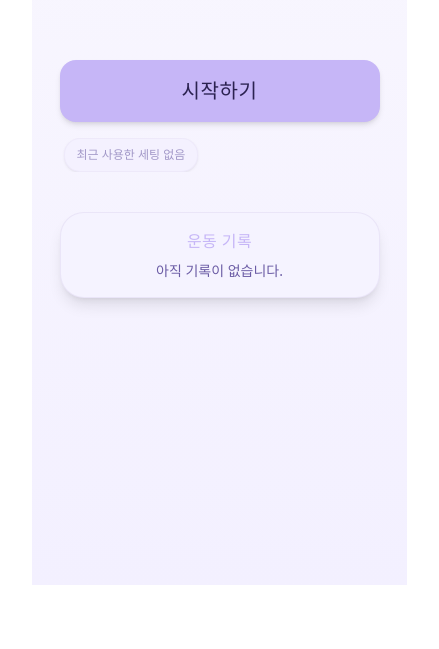
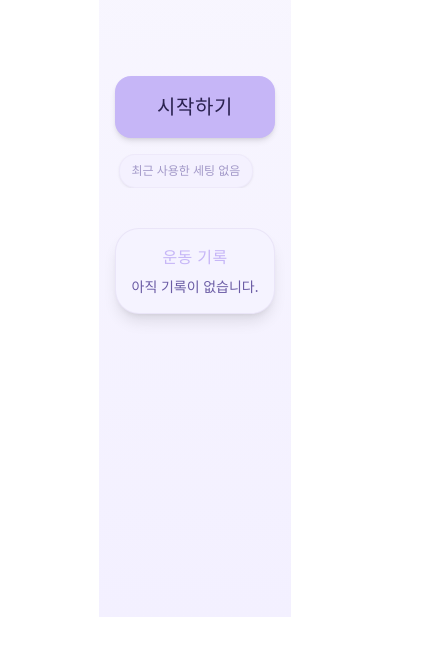
Before and after one commit to ilwonyoon/interval-timer-app, a React (Vite) app: page / in a window 390 px wide. Shown: the part 259-908 px from the top of the page, 439 px wide, since content can reach past the window. Before the commit the page ends 876 px from the top, so only its background shows below. Built offline with nearby package versions, Linux system fonts and the light colour scheme.

Commit message:
feat: 반응형 레이아웃 및 휴식 타이머 그레이스케일 UI 개선

```diff
--- a/src/App.tsx
+++ b/src/App.tsx
@@ -174,9 +174,28 @@ function App() {
     setIsRunning(true);
   };
 
+  // 홈에서 기록 compact 표시
+  const renderRecords = () => (
+    <div className="w-full max-w-md bg-surface rounded-3xl shadow-lg p-4 mt-6 border border-outline/30 mx-auto">
+      <div className="font-bold text-primary mb-2 tracking-wide text-base">운동 기록</div>
+      {records.length === 0 ? (
+        <div className="text-onSurfaceVariant text-sm">아직 기록이 없습니다.</div>
+      ) : (
+        <ul className="space-y-2">
+          {records.map((r, i) => (
+            <li key={i} className="flex justify-between text-sm text-onSurfaceVariant border-b last:border-b-0 border-outline/20 pb-1">
+              <span>{r.date}</span>
+              <span className="font-medium">{r.sets}세트/{r.work}s/{r.rest}s</span>
+            </li>
+          ))}
+        </ul>
+      )}
+    </div>
+  );
+
   // 홈에서 사용한 세팅 H-scroll 표시
   const renderSettings = () => (
-    <div className="w-full max-w-xs mt-2 mb-4 overflow-x-auto">
+    <div className="w-full max-w-md mt-2 mb-4 overflow-x-auto mx-auto">
       <div className="flex gap-2 w-max px-1">
         {settings.length === 0 ? (
           <div className="flex flex-col items-center justify-center min-w-[90px] px-3 py-2 rounded-2xl bg-surfaceVariant border border-outline/30 shadow text-onSurfaceVariant font-semibold text-xs opacity-60 select-none">
@@ -203,40 +222,26 @@ function App() {
   // 세팅화면 Back 버튼
   const handleSetupBack = () => setScreen('home');
 
-  // 홈에서 기록 compact 표시
-  const renderRecords = () => (
-    <div className="w-full max-w-xs bg-surface rounded-3xl shadow-lg p-4 mt-6 border border-outline/30">
-      <div className="font-bold text-primary mb-2 tracking-wide text-base">운동 기록</div>
-      {records.length === 0 ? (
-        <div className="text-onSurfaceVariant text-sm">아직 기록이 없습니다.</div>
-      ) : (
-        <ul className="space-y-2">
-          {records.map((r, i) => (
-            <li key={i} className="flex justify-between text-sm text-onSurfaceVariant border-b last:border-b-0 border-outline/20 pb-1">
-              <span>{r.date}</span>
-              <span className="font-medium">{r.sets}세트/{r.work}s/{r.rest}s</span>
-            </li>
-          ))}
-        </ul>
-      )}
-    </div>
-  );
-
   // 원형 타이머 컴포넌트
-  function CircularTimer({ percent, timeLabel, subLabel }: { percent: number, timeLabel: string, subLabel?: string }) {
-    const size = 260;
+  function CircularTimer({ percent, timeLabel, subLabel, isRest }: { percent: number, timeLabel: string, subLabel?: string, isRest?: boolean }) {
+    // 반응형: 최대 320px, 최소 200px
+    const size =  Math.max(200, Math.min(320, Math.floor(window.innerWidth * 0.7)));
     const stroke = 7;
     const radius = (size - stroke) / 2;
     const circumference = 2 * Math.PI * radius;
     const offset = circumference * (1 - percent);
+    // 색상 분기 (휴식: gray scale)
+    const progressColor = isRest ? '#A3A3A3' : '#9B8AFB'; // gray-400 or purple
+    const bgColor = isRest ? '#E5E7EB' : '#E3D8FF'; // gray-200 or purple-100
+    const textColor = isRest ? 'fill-gray-700' : 'fill-onPrimary';
     return (
-      <svg width={size} height={size} className="block mx-auto" style={{ transform: 'rotate(-90deg)' }}>
+      <svg width={size} height={size} className="block mx-auto w-full max-w-[320px] h-auto" style={{ transform: 'rotate(-90deg)' }}>
         <circle
           cx={size / 2}
           cy={size / 2}
           r={radius}
           fill="none"
-          stroke="#E3D8FF"
+          stroke={bgColor}
           strokeWidth={stroke}
         />
         <circle
@@ -244,7 +249,7 @@ function App() {
           cy={size / 2}
           r={radius}
           fill="none"
-          stroke="#9B8AFB"
+          stroke={progressColor}
           strokeWidth={stroke}
           strokeDasharray={circumference}
           strokeDashoffset={offset}
@@ -252,22 +257,25 @@ function App() {
           style={{ transition: 'stroke-dashoffset 0.3s cubic-bezier(0.4,0,0.2,1)' }}
         />
         <g style={{ transform: 'rotate(90deg)', transformOrigin: '50% 50%' }}>
-          <text x="50%" y="44%" textAnchor="middle" className="fill-onPrimary text-lg font-medium" dominantBaseline="middle">{subLabel}</text>
-          <text x="50%" y="56%" textAnchor="middle" className="fill-onPrimary text-5xl font-bold" dominantBaseline="middle">{timeLabel}</text>
+          <text x="50%" y="44%" textAnchor="middle" className={`${textColor} text-lg font-medium`} dominantBaseline="middle">{subLabel}</text>
+          <text x="50%" y="56%" textAnchor="middle" className={`${textColor} text-5xl font-bold`} dominantBaseline="middle">{timeLabel}</text>
         </g>
       </svg>
     );
   }
 
   return (
-    <div className="w-[375px] h-[812px] mx-auto flex flex-col items-center justify-center bg-gradient-to-b from-primary/10 to-surfaceVariant font-sans">
+    <div className={
+      `min-h-screen w-full flex flex-col items-center justify-center font-sans
+      ${screen === 'timer' && phase === 'rest' ? 'bg-gradient-to-b from-gray-100 to-gray-300' : 'bg-gradient-to-b from-primary/10 to-surfaceVariant'}
+      `
+    }>
       {screen === 'home' && (
-        <div className="flex flex-col items-center w-full">
+        <div className="flex flex-col items-center w-full max-w-md px-4 py-8 mx-auto">
           <button
             onClick={() => setScreen('setup')}
-            className="w-full max-w-xs py-4 rounded-2xl text-xl font-bold text-onPrimary bg-primary shadow-md hover:bg-primary/90 transition mb-2"
-            style={{letterSpacing: '0.03em'}}
-          >
+            className="w-full max-w-md py-4 rounded-2xl text-xl font-bold text-onPrimary bg-primary shadow-md hover:bg-primary/90 transition mb-2"
+            style={{letterSpacing: '0.03em'}}>
             시작하기
           </button>
           {renderSettings()}
@@ -275,13 +283,12 @@ function App() {
         </div>
       )}
       {screen === 'setup' && (
-        <div className="w-full max-w-xs flex flex-col items-center gap-8 relative bg-transparent shadow-none border-none p-0">
+        <div className="w-full max-w-xs flex flex-col items-center gap-8 relative bg-transparent shadow-none border-none p-0 px-4 py-8">
           {/* Back 버튼 */}
           <button
             onClick={handleSetupBack}
             className="absolute left-0 top-0 text-primary font-bold text-lg px-3 py-1 rounded-xl hover:bg-primary/10 transition z-10"
-            style={{letterSpacing: '0.02em', marginTop: '12px', marginLeft: '4px'}}
-          >
+            style={{letterSpacing: '0.02em', marginTop: '12px', marginLeft: '4px'}}>
             ← Back
           </button>
           <div className="w-full flex flex-col items-center pt-12">
@@ -321,39 +328,38 @@ function App() {
             <button
               onClick={handleStart}
               className="w-full py-3 rounded-2xl text-lg font-bold text-onPrimary bg-primary shadow-md hover:bg-primary/90 transition min-w-[88px] tracking-widest mt-8"
-              style={{letterSpacing: '0.03em'}}
-            >
+              style={{letterSpacing: '0.03em'}}>
               타이머 시작
             </button>
           </div>
         </div>
       )}
       {screen === 'timer' && (
-        <div className="w-full max-w-xs flex flex-col items-center relative bg-transparent shadow-none border-none p-0">
+        <div className="w-full max-w-xs flex flex-col items-center relative bg-transparent shadow-none border-none p-0 px-4 py-8">
           {/* Back 버튼 */}
           <button
             onClick={handleSetupBack}
-            className="absolute left-0 top-0 text-primary font-bold text-lg px-3 py-1 rounded-xl hover:bg-primary/10 transition z-10"
-            style={{letterSpacing: '0.02em', marginTop: '12px', marginLeft: '4px'}}
-          >
+            className={`absolute left-0 top-0 font-bold text-lg px-3 py-1 rounded-xl transition z-10 ${phase === 'rest' ? 'text-gray-700 hover:bg-gray-200' : 'text-primary hover:bg-primary/10'}`}
+            style={{letterSpacing: '0.02em', marginTop: '12px', marginLeft: '4px'}}>
             ← Back
           </button>
-          <div className="w-full flex flex-col items-center pt-16 pb-8">
+          <div className="w-full flex flex-col items-center pt-8 pb-8">
             <CircularTimer
               percent={progressPercent}
               timeLabel={formatTime(seconds)}
               subLabel={phase === 'work' ? `${workDuration}초` : `${restDuration}초`}
+              isRest={phase === 'rest'}
             />
             <div className="flex flex-col items-center mt-4">
-              <div className="text-sm text-onSurfaceVariant mb-1">Set {setCount} / {totalSets}</div>
-              <div className={`text-lg font-semibold mb-1 ${phase === 'work' ? 'text-tertiary' : 'text-primary'}`}>{phase === 'work' ? '운동' : '휴식'}</div>
+              <div className={`text-sm mb-1 ${phase === 'rest' ? 'text-gray-700' : 'text-onSurfaceVariant'}`}>Set {setCount} / {totalSets}</div>
+              <div className={`text-lg font-semibold mb-1 ${phase === 'rest' ? 'text-gray-700' : (phase === 'work' ? 'text-tertiary' : 'text-primary')}`}>{phase === 'work' ? '운동' : '휴식'}</div>
             </div>
             <div className="flex gap-2 w-full mt-8">
               <button
                 onClick={isRunning ? pauseTimer : startTimer}
-                className="flex-1 py-3 rounded-2xl text-lg font-bold text-onPrimary bg-primary shadow-md hover:bg-primary/90 transition min-w-[88px] tracking-widest"
-                style={{letterSpacing: '0.03em'}}
-              >
+                className={`flex-1 py-3 rounded-2xl text-lg font-bold shadow-md transition min-w-[88px] tracking-widest
+                  ${phase === 'rest' ? 'text-gray-800 bg-gray-200 hover:bg-gray-300' : 'text-onPrimary bg-primary hover:bg-primary/90'}`}
+                style={{letterSpacing: '0.03em'}}>
                 {isRunning ? '일시정지' : '시작하기'}
               </button>
             </div>
```
